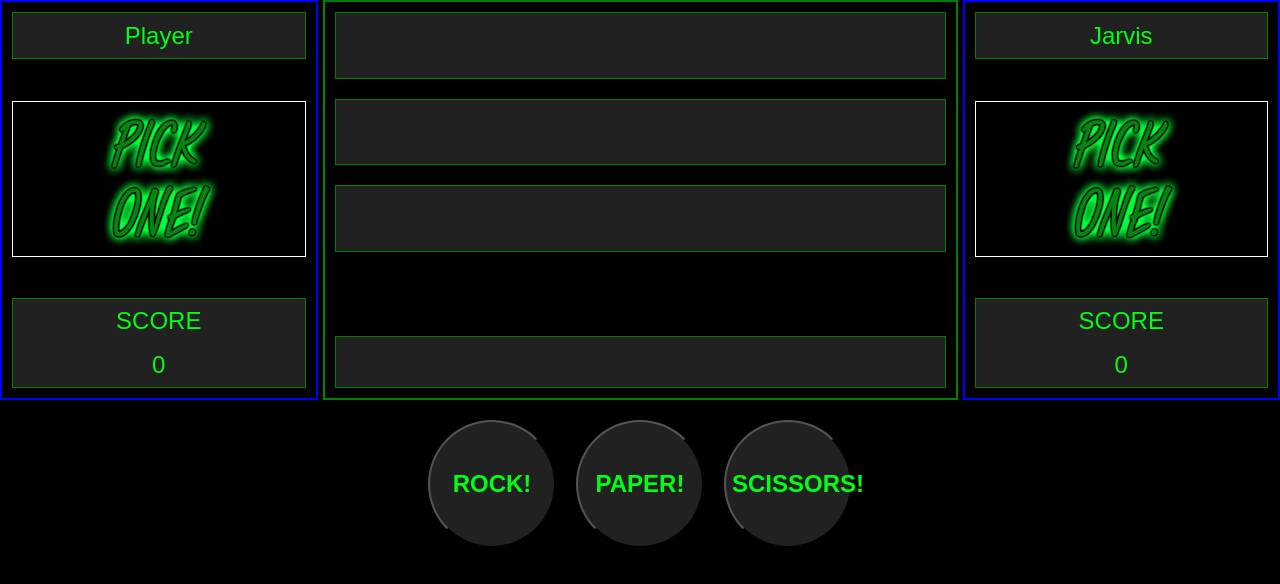
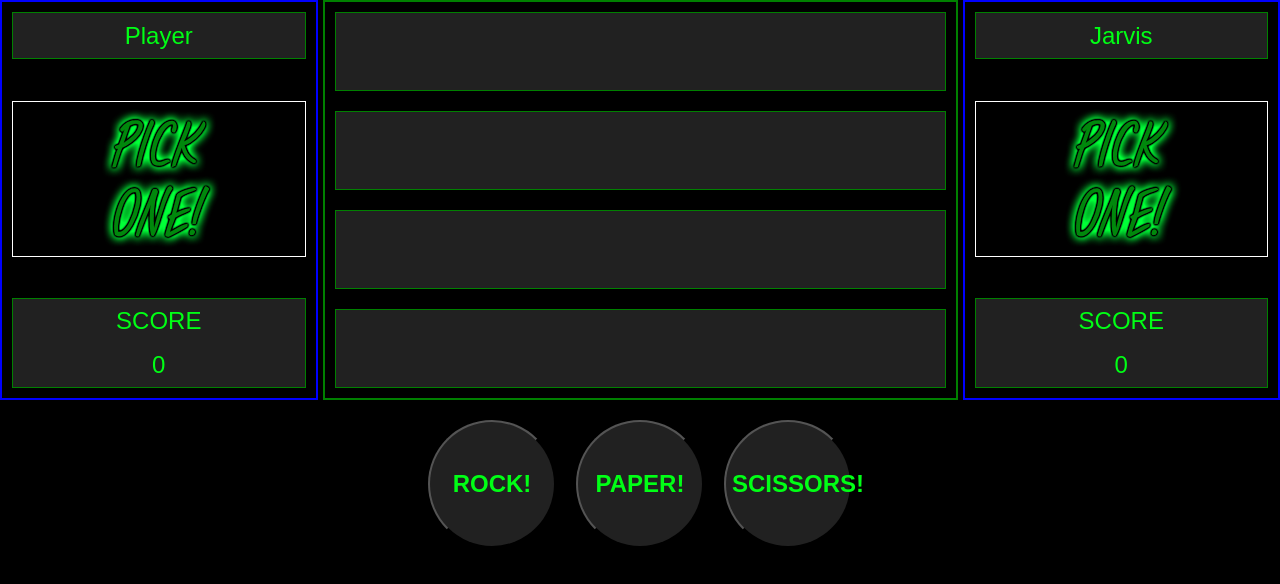
Before and after one commit to KPInc425/rock-paper-scissors, a plain HTML site: page index.html in a window 1280 px wide. Both pictures are taken after a click on the button "Start Game". Drawn offline with Linux system fonts and the light colour scheme; a web font is replaced by a local one.

Commit message:
updated README, updated Layout.

```diff
--- a/index.html
+++ b/index.html
@@ -30,12 +30,12 @@
                 <div id="evaluationContainer" class="labelContainer">
                     <p class="evalLabel"></p>
                 </div>
+                <div id="endOfRoundStatementContainer" class="labelContainer">
+                    <p id="endOfRoundStatementLabel"></p>
+                </div>
                 <div id="roundOutcomeContainer" class="labelContainer">
                     <p id="roundOutcomeLabelOne"></p>
                     <p id="roundOutcomeLabelTwo"></p>
-                </div>
-                <div id="endOfRoundStatementContainer" class="labelContainer anchorItemBottom min100H">
-                    <p id="endOfRoundStatementLabel"></p>
                 </div>
             </div>
             <div id="columnThree" class="columns">
```
Also changed, not shown: 1 other file.
